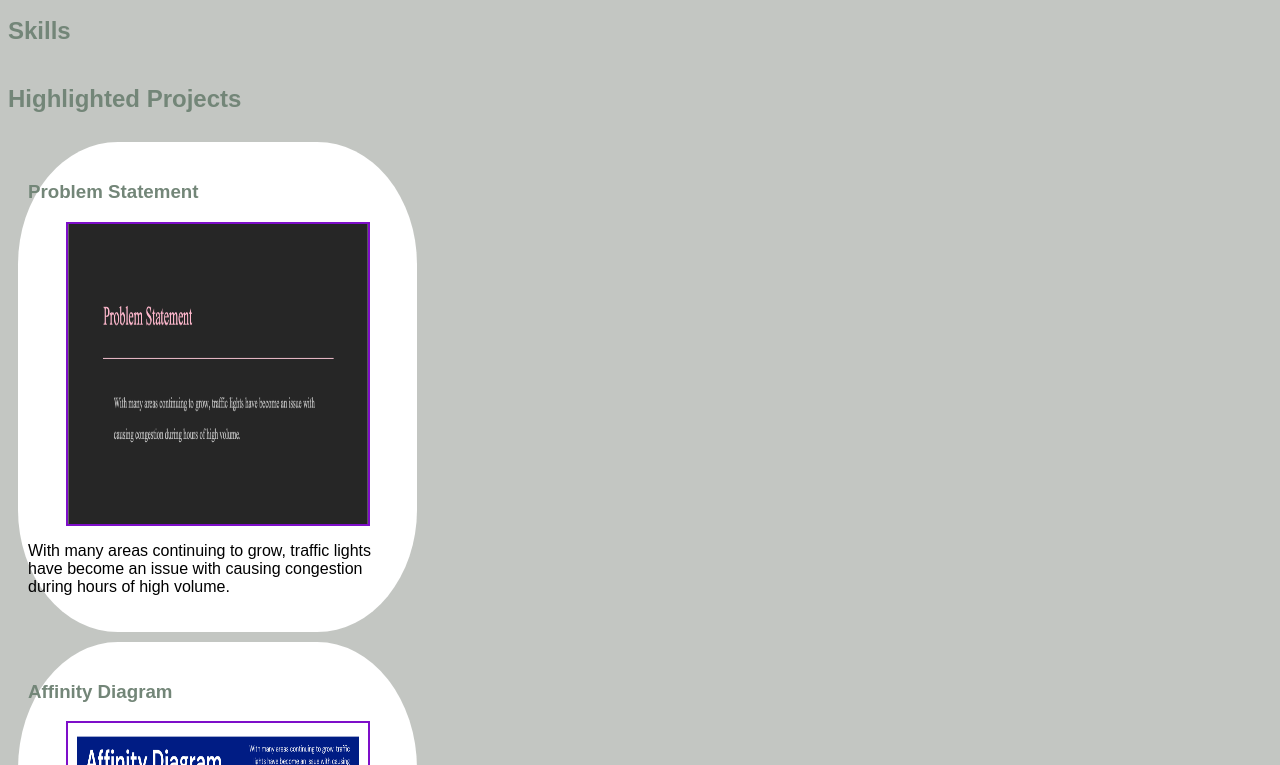
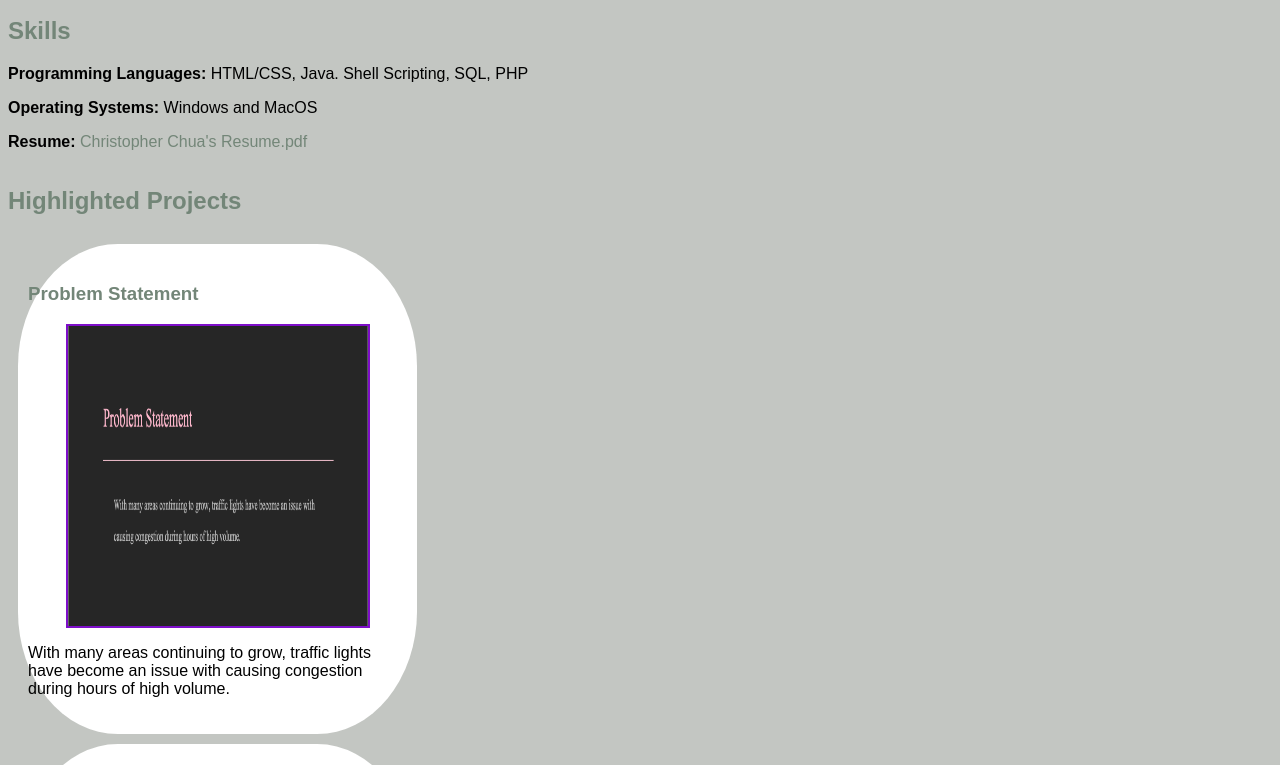
Before and after one commit to CSE-CChua/CSE-CChua.github.io, a plain HTML site: page index.html in a window 1280 px wide. Shown: the part 335-1100 px from the top of the page. Drawn offline with Linux system fonts and the light colour scheme.

Commit message:
Added Resume

```diff
--- a/index.html
+++ b/index.html
@@ -19,7 +19,11 @@
             </p>
         </div>
 
-        <div class="skills"><h2>Skills</h2></div>
+        <div class="skills"><h2>Skills</h2>
+            <p><b>Programming Languages: </b> HTML/CSS, Java. Shell Scripting, SQL, PHP</p>
+            <p><b>Operating Systems: </b> Windows and MacOS</p>
+            <p><b>Resume: </b><a href="files/Christopher_Chua_Resume_2024.pdf">Christopher Chua's Resume.pdf</a></p>
+        </div>
 
         <div class="projects"><h2>Highlighted Projects</h2></div>
             <! - - Problem Statement - - >
```
Also changed, not shown: 1 other file.
